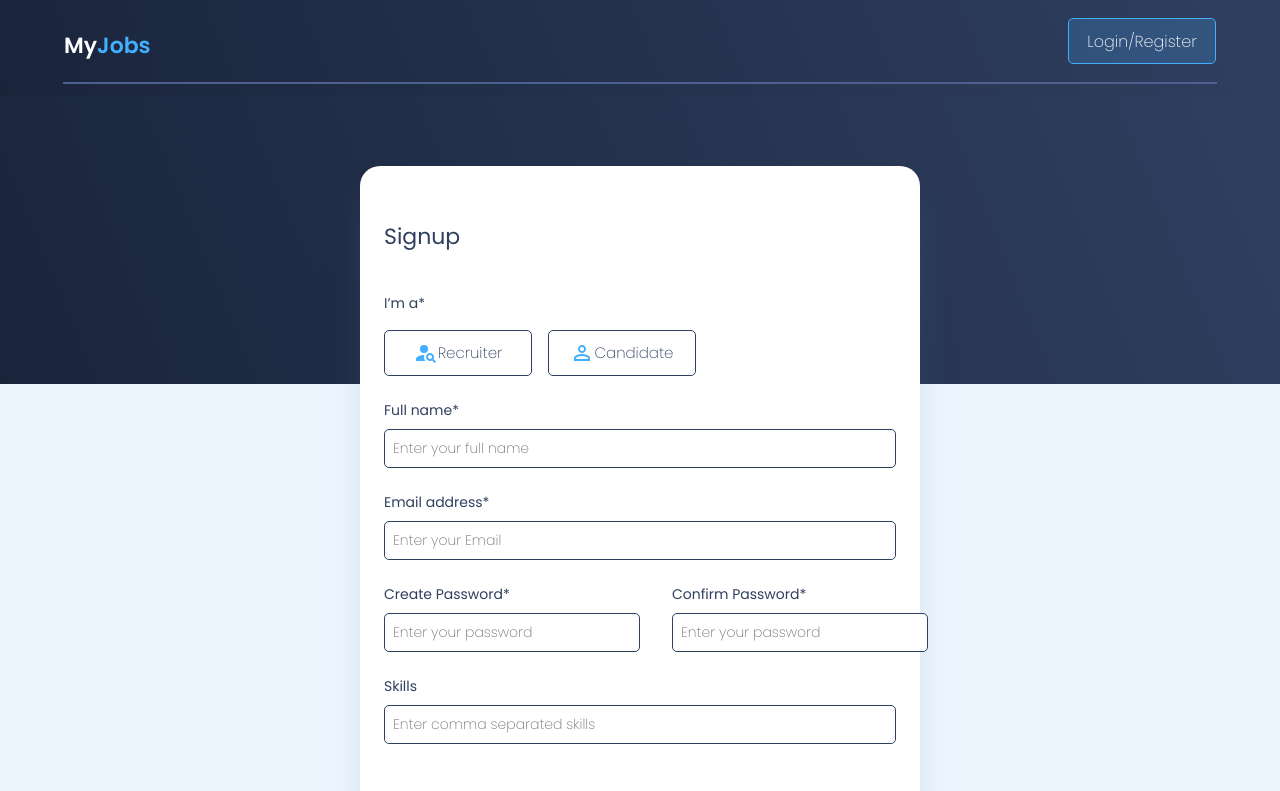
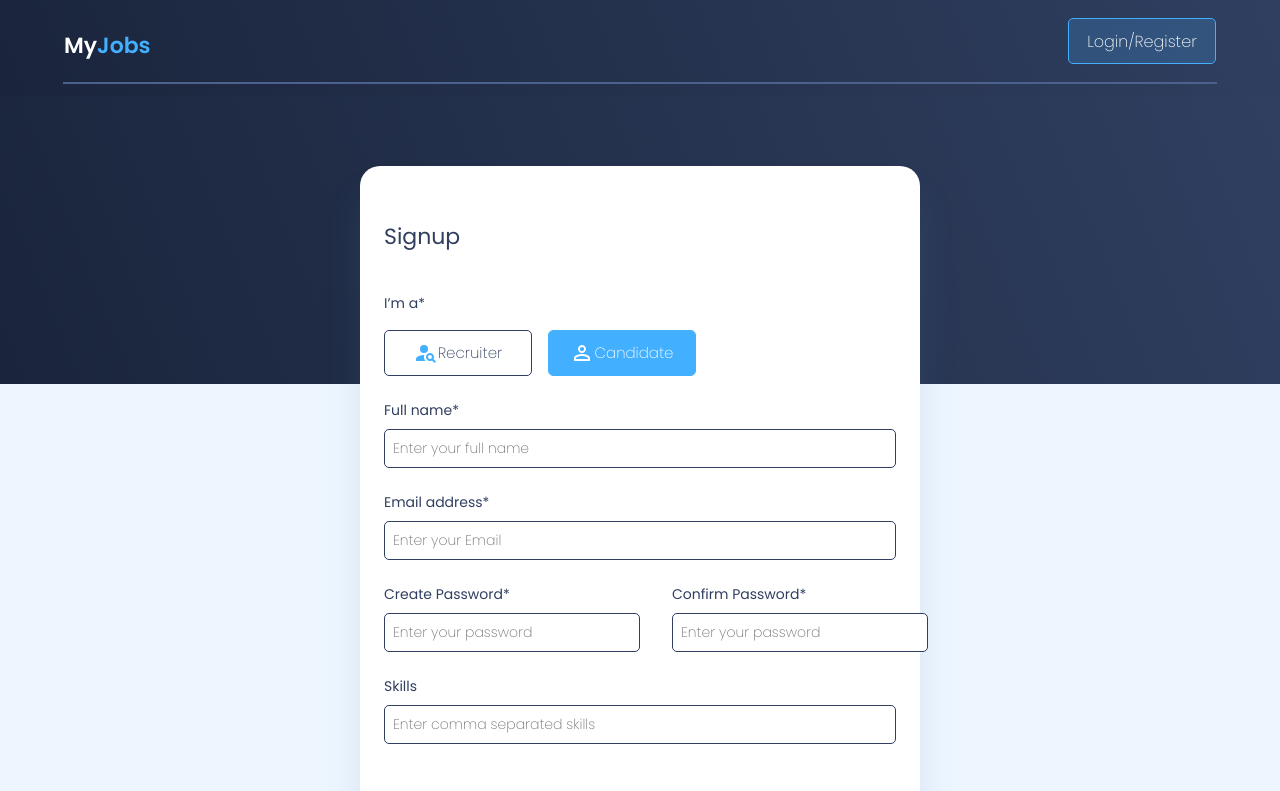
Before and after one commit to rishank-kesarwani/myjobs, a React (Create React App) app: page /register in a window 1280 px wide. Shown: the top 791 px of the page. Built offline with nearby package versions, Linux system fonts and the light colour scheme.

Commit message:
Active button hyphen removed

```diff
--- a/src/css/common.scss
+++ b/src/css/common.scss
@@ -41,10 +41,13 @@
                         color: #303f60;
                         font-size: 15px;
                     }
-                    .active {
+                    &.active {
                         background: #43afff 0% 0% no-repeat padding-box;
                         border: 1px solid #43afff;
                         color: #fff;
+                        span {
+                            color: #fff;
+                        }
                     }
                 }
             }
```
